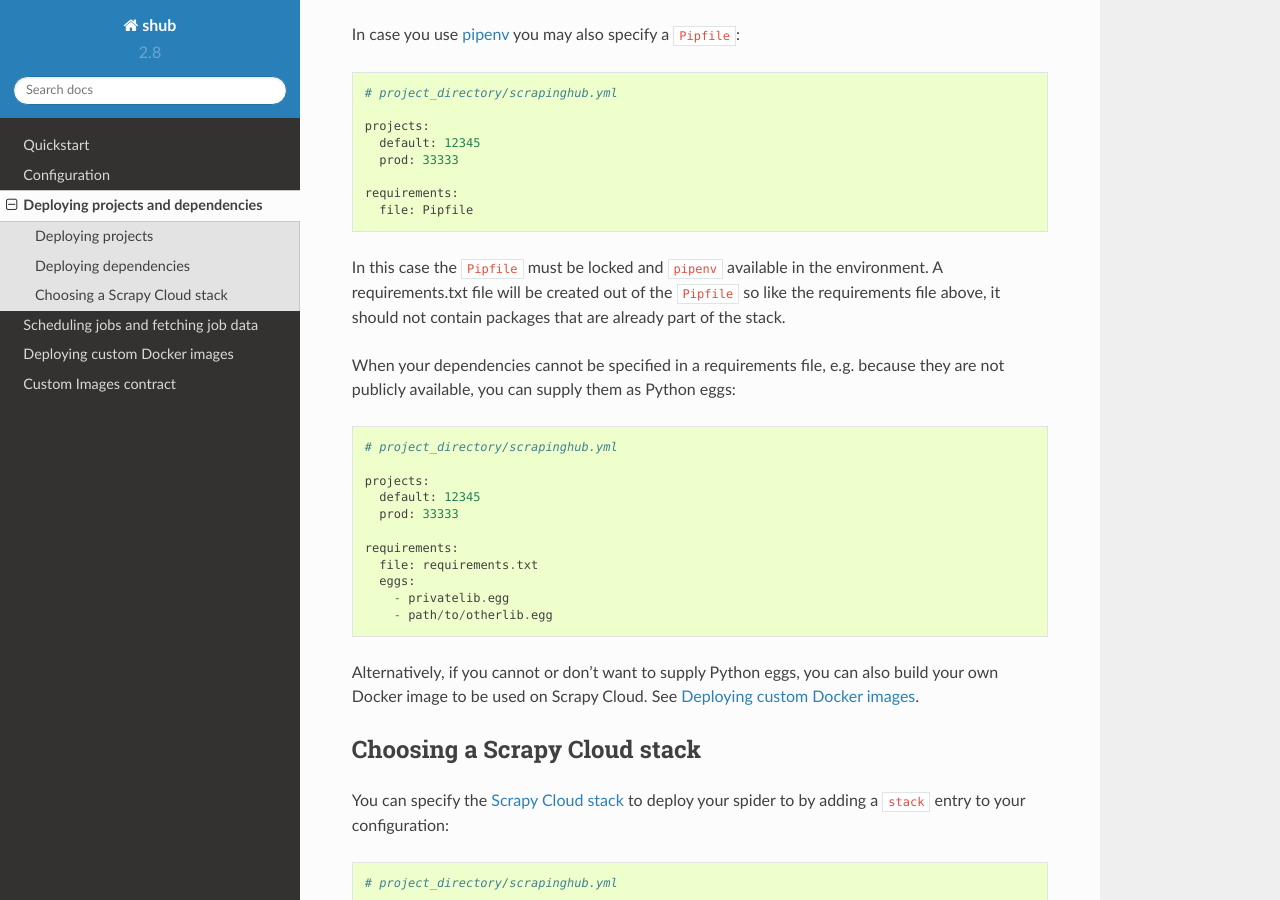
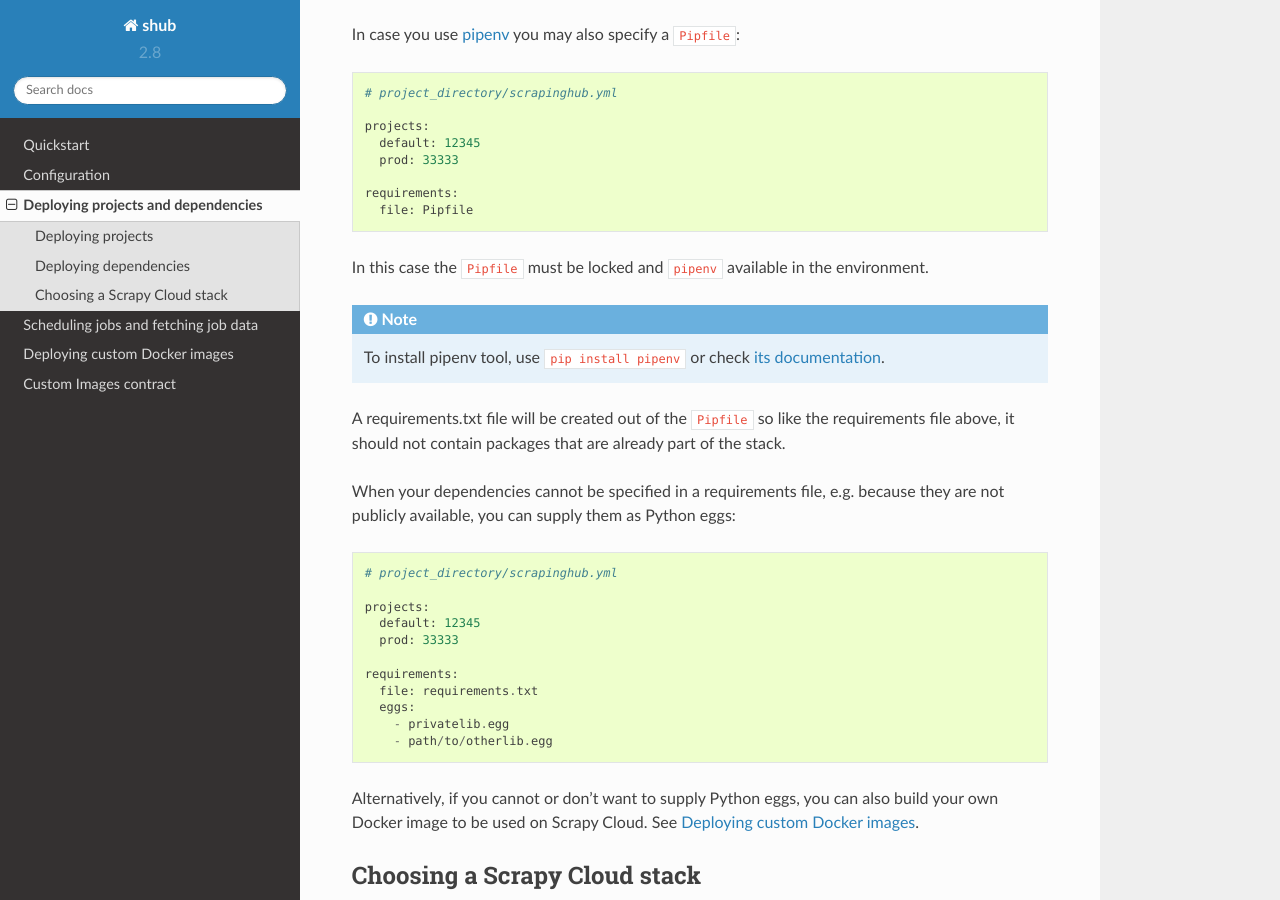
Before and after one commit to scrapinghub/shub, a Sphinx documentation site: the page built from docs/deploying.rst, in a window 1280 px wide and 900 px high, scrolled down 1191 px. Built offline with Sphinx 7.4.7 and the Read the Docs theme 2.0.0, drawn with Linux system fonts in a browser that asks for light colours.

Commit message:
Mention pipenv installation shortly

```diff
--- a/docs/deploying.rst
+++ b/docs/deploying.rst
@@ -71,9 +71,16 @@
       file: Pipfile
 
 In this case the ``Pipfile`` must be locked and ``pipenv`` available in the
-environment. A requirements.txt file will be created out of the ``Pipfile``
-so like the requirements file above, it should not contain packages that are
-already part of the stack.
+environment.
+
+.. note::
+
+    To install pipenv tool, use ``pip install pipenv`` or check `its documentation
+    <https://pipenv.readthedocs.io/>`_.
+
+A requirements.txt file will be created out of the ``Pipfile`` so like the
+requirements file above, it should not contain packages that are already part
+of the stack.
 
 When your dependencies cannot be specified in a requirements file, e.g.
 because they are not publicly available, you can supply them as Python eggs::
```
